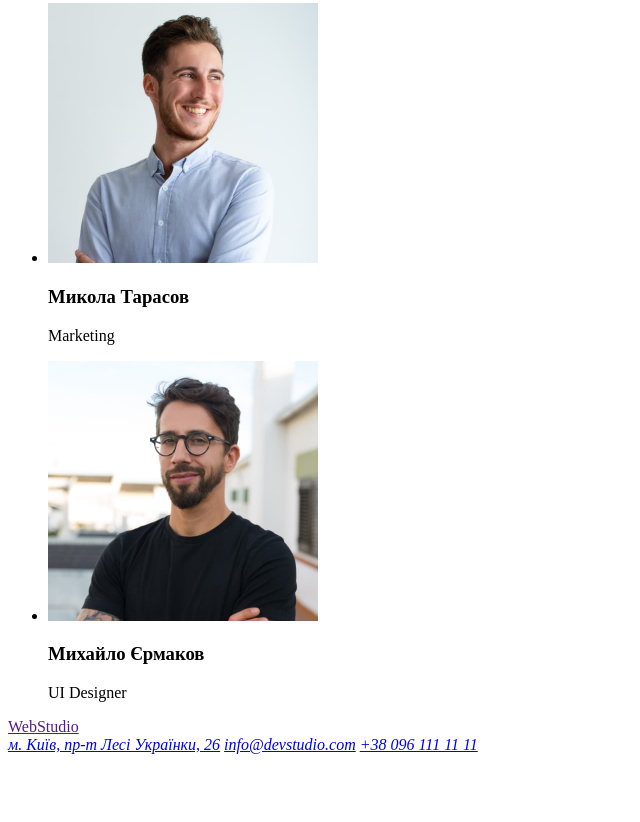
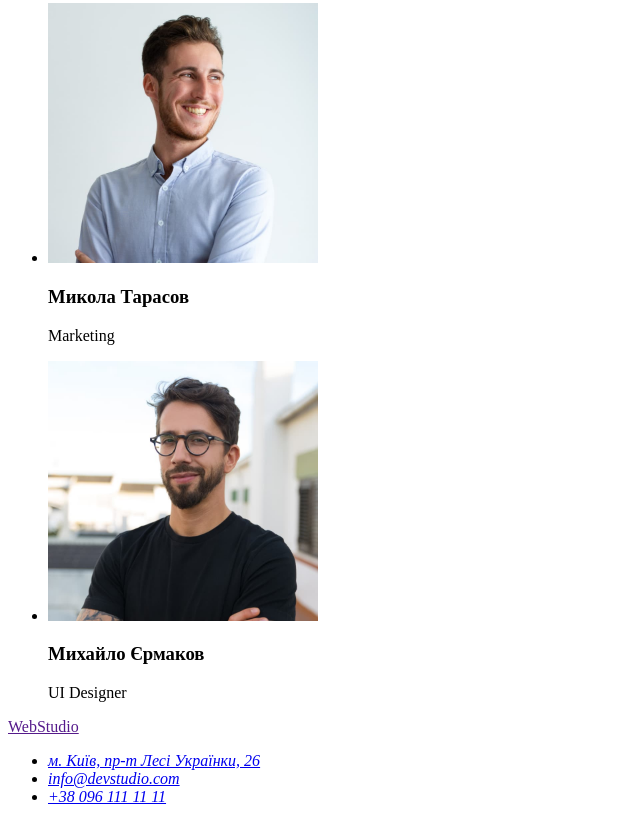
Before and after one commit to vlad-tyaglo/goit-markup-hw-01, a plain HTML site: page index.html in a window 1280 px wide. Shown: the part 2333-3155 px from the top of the page, without its empty margins (0-640 px from the left). Before the commit the page ends 3095 px from the top, so only its background shows below. Drawn offline with Linux system fonts and the light colour scheme.

Commit message:
Адреса у footer відображається списком

```diff
--- a/index.html
+++ b/index.html
@@ -89,9 +89,11 @@
   <footer>
     <a href="">WebStudio</a>
     <address>
-        <a href="https://www.google.com.ua/maps/place/%D0%B1%D1%83%D0%BB.+%D0%9B%D0%B5%D1%81%D0%B8+%D0%A3%D0%BA%D1%80%D0%B0%D0%B8%D0%BD%D0%BA%D0%B8,+26,+%D0%9A%D0%B8%D0%B5%D0%B2,+02000">м. Київ, пр-т Лесі Українки, 26</a>
-        <a href="mailto:info@devstudio.com">info@devstudio.com</a>
-        <a href="tel:+380961111111">+38 096 111 11 11</a>
+        <ul>
+          <li><a href="https://www.google.com.ua/maps/place/%D0%B1%D1%83%D0%BB.+%D0%9B%D0%B5%D1%81%D0%B8+%D0%A3%D0%BA%D1%80%D0%B0%D0%B8%D0%BD%D0%BA%D0%B8,+26,+%D0%9A%D0%B8%D0%B5%D0%B2,+02000">м. Київ, пр-т Лесі Українки, 26</a></li>
+          <li><a href="mailto:info@devstudio.com">info@devstudio.com</a></li>
+          <li><a href="tel:+380961111111">+38 096 111 11 11</a></li>
+        </ul>
     </address>
   </footer>
 </body>
```
